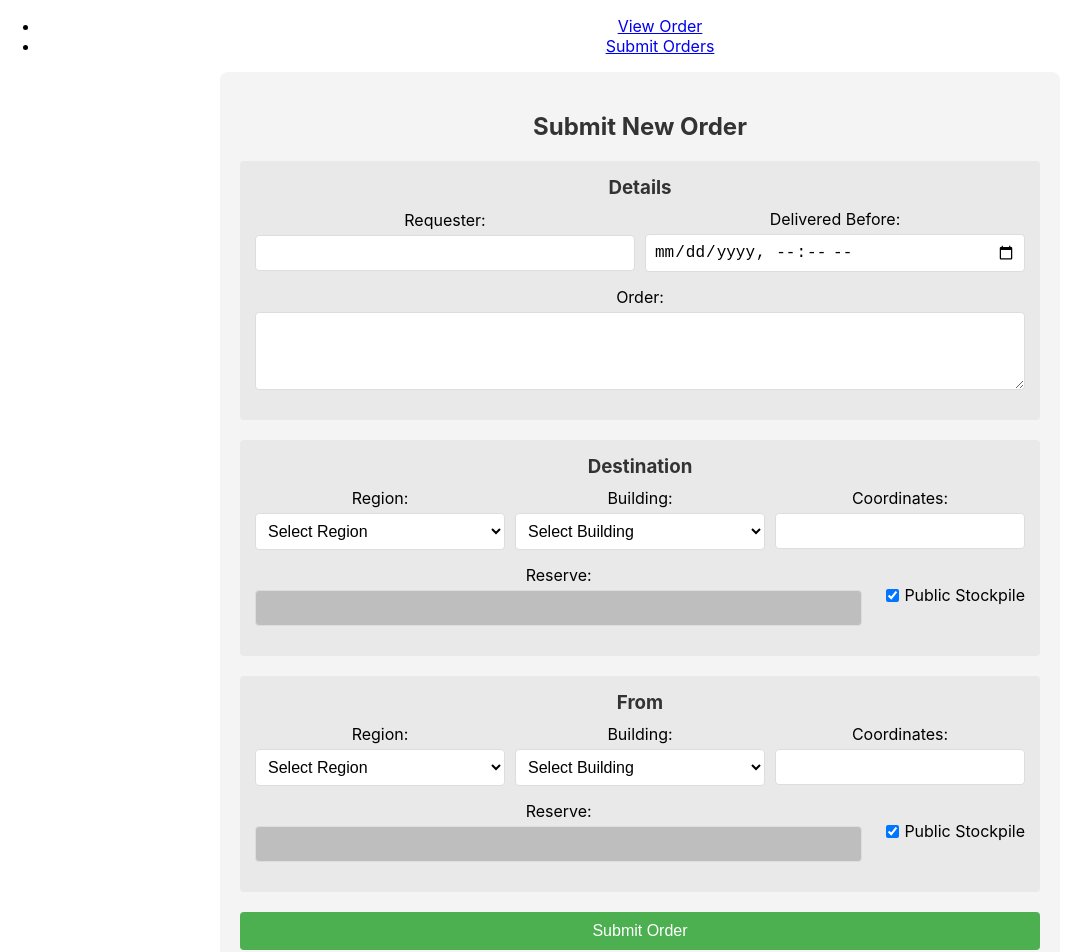
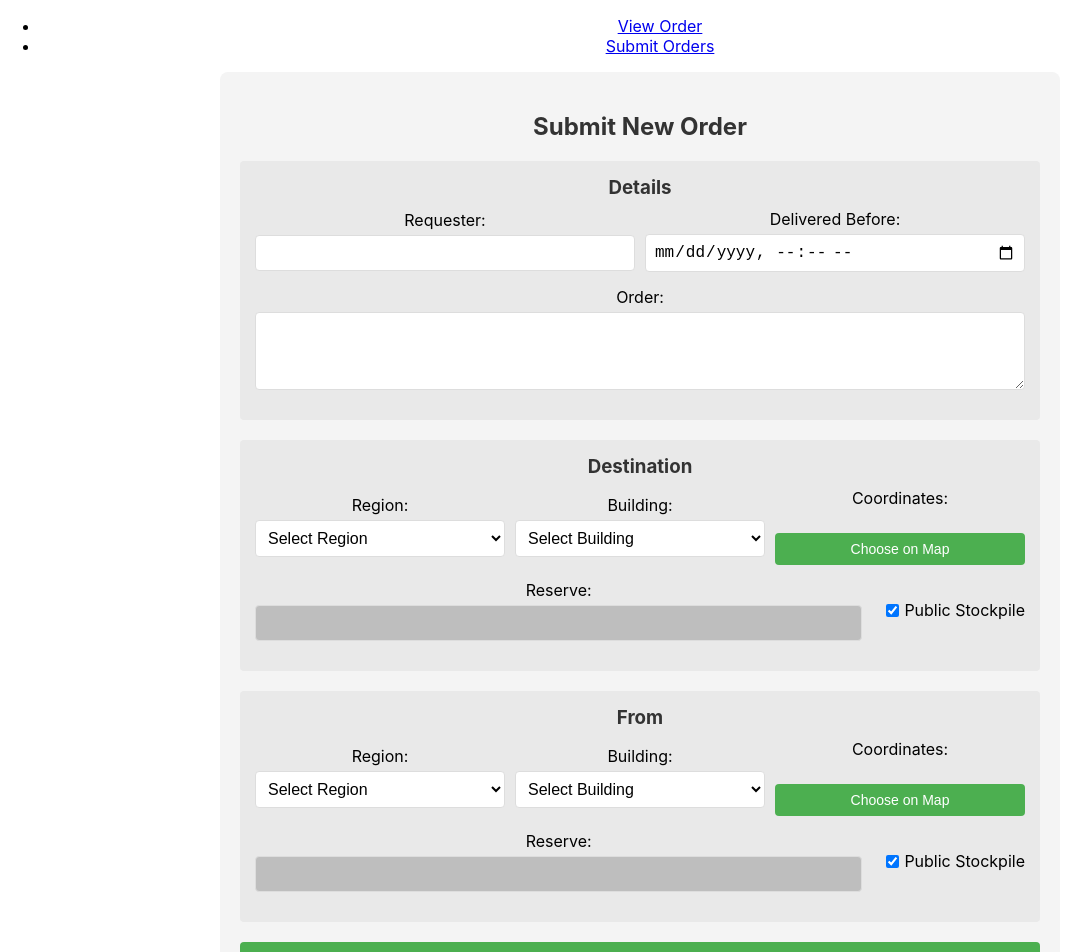
Before and after one commit to darthun/froghole, a React (Create React App) app in the folder client/: page /submit in a window 1280 px wide. Shown: the top 952 px of the page, without its empty margins (0-1080 px from the left). Built offline with nearby package versions, Linux system fonts and the light colour scheme.

Commit message:
forced map links instead of text

```diff
--- a/client/src/components/OrderForm.css
+++ b/client/src/components/OrderForm.css
@@ -115,3 +115,18 @@
     color: #ffffff;
     cursor: not-allowed;
   }
+
+  .choose-on-map-button {
+    padding: 8px 12px;
+    background-color: #4CAF50;
+    color: white;
+    border: none;
+    border-radius: 4px;
+    cursor: pointer;
+    font-size: 14px;
+    transition: background-color 0.3s;
+  }
+
+  .choose-on-map-button:hover {
+    background-color: #45a049;
+  }
--- a/client/src/components/OrderForm.js
+++ b/client/src/components/OrderForm.js
@@ -1,6 +1,8 @@
 import React, { useState } from 'react';
 import { useNavigate } from 'react-router-dom';
 import './OrderForm.css';
+
+const mapUrlRegex = /^https:\/\/foxholestats\.com\/index\.php\?lat=-?\d+(\.\d+)?&lng=-?\d+(\.\d+)?$/;
 
 const regions = ['Basin Sionnach', 'Speaking Woods', 'ReachingTrail','Howl County','Callums Cape','The Moors',
   'Viper Pit','Clanshead Valley','Nevish Line','Stonecradle','Weathered Expanse','Morgens Crossing',
@@ -33,6 +35,44 @@ function OrderForm() {
     fromPublicStockpile: true,
     status: 'Pending'
   });
+
+  const [mapOpened, setMapOpened] = useState({
+    destination: false,
+    from: false
+  });
+
+  const handleChooseOnMap = (type) => {
+    if (mapOpened[type]) {
+      handleValidateCoords(type);
+    } else {
+      window.open('https://foxholestats.com/drawLeaflet.php?full=1&link=1', '_blank');
+      setMapOpened(prev => ({ ...prev, [type]: true }));
+      // Reset the coordinates if the user is choosing new ones
+      setOrder(prev => ({ ...prev, [`${type}Coordinates`]: '' }));
+    }
+  };
+
+  const handleValidateCoords = async (type) => {
+    try {
+
+        const text = await navigator.clipboard.readText();
+        if (mapUrlRegex.test(text)) {
+          // The clipboard content is a valid map URL
+          console.log(`Valid ${type} coordinates: ${text}`);
+          setOrder(prev => ({ ...prev, [`${type}Coordinates`]: text }));
+          // Reset the mapOpened state for this type
+          setMapOpened(prev => ({ ...prev, [type]: false }));
+        } else {
+          // The clipboard content is not a valid map URL
+          console.error(`Invalid ${type} coordinates: ${text}`);
+          alert('The clipboard does not contain a valid map URL. Please try again.');
+        }
+
+    } catch (err) {
+      console.error('Failed to read clipboard contents: ', err);
+      alert('Failed to read clipboard contents. Please make sure you have copied the map URL and granted permission to access the clipboard.');
+    }
+  };
 
   const handleSubmit = async (e) => {
     e.preventDefault();
@@ -148,7 +188,14 @@ function OrderForm() {
             </div>
             <div className="form-group">
               <label htmlFor="destinationCoordinates">Coordinates:</label>
-            <input type="text" id="destinationCoordinates" name="destinationCoordinates" value={order.destinationCoordinates} onChange={handleChange} />
+               <button
+                type="button"
+                onClick={() => handleChooseOnMap('destination')}
+                className="choose-on-map-button"
+              >
+                {mapOpened.destination ? 'Validate Clipboard Coords' :
+                (order.destinationCoordinates ? 'Change Coordinates' : 'Choose on Map')}
+              </button>
             </div>
         </div>
         <div className="form-row">
@@ -211,7 +258,14 @@ function OrderForm() {
             </div>
             <div className="form-group">
               <label htmlFor="fromCoordinates">Coordinates:</label>
-            <input type="text" id="fromCoordinates" name="fromCoordinates" value={order.fromCoordinates} onChange={handleChange} />
+              <button
+                type="button"
+                onClick={() => handleChooseOnMap('from')}
+                className="choose-on-map-button"
+              >
+                {mapOpened.from ? 'Validate Clipboard Coords' :
+                (order.fromCoordinates ? 'Change Coordinates' : 'Choose on Map')}
+              </button>
             </div>
         </div>
         <div className="form-row">
```
Lines whose indentation alone changed are shown as unchanged.
